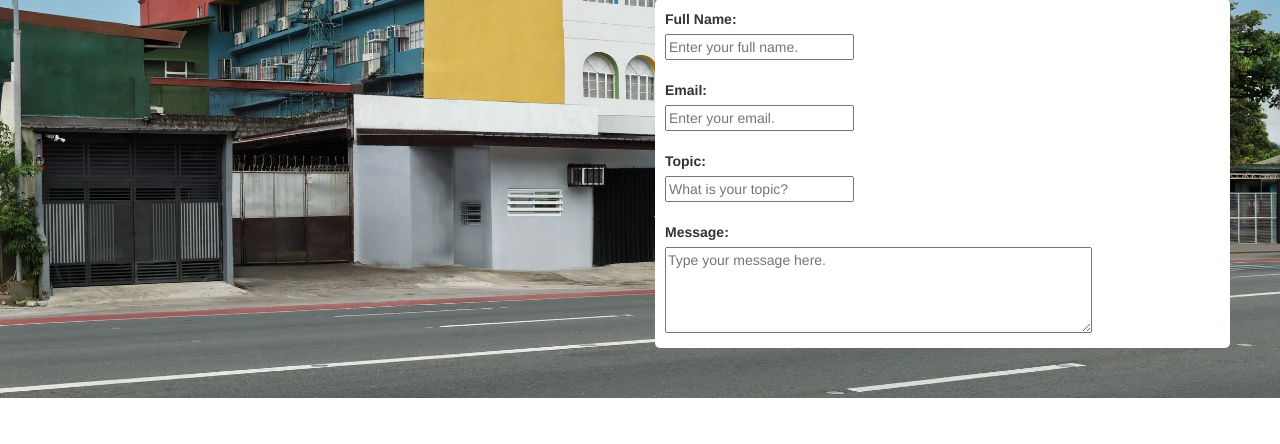
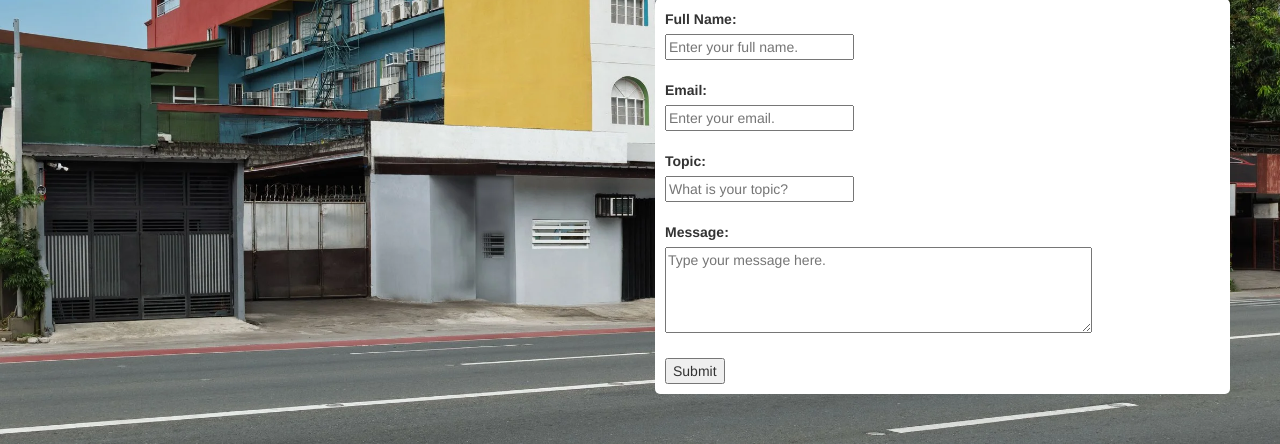
Before and after one commit to LittleSonics/Angeles_ICT9Emerald_Q2SW2_Lamug_Andre, a plain HTML site: page index.html in a window 1280 px wide. Shown: the part 451-895 px from the top of the page. Before the commit the page ends 849 px from the top, so only its background shows below. Drawn offline with nearby package versions, Linux system fonts and the light colour scheme.

Commit message:
Add files via upload

```diff
--- a/index.html
+++ b/index.html
@@ -149,7 +149,9 @@
 					<input type="text" id="subject" name="Subject" placeholder="What is your topic?"> <br>
 					<br>
 					<label for="message"> Message: </label> <br>
-					<textarea id="message" rows="4" cols="50" placeholder="Type your message here."></textarea>
+					<textarea id="message" rows="4" cols="50" placeholder="Type your message here."></textarea> <br>
+					<br>
+					<input type="submit" value="Submit">
 				</form>
 			</div>
 		</div>
```
